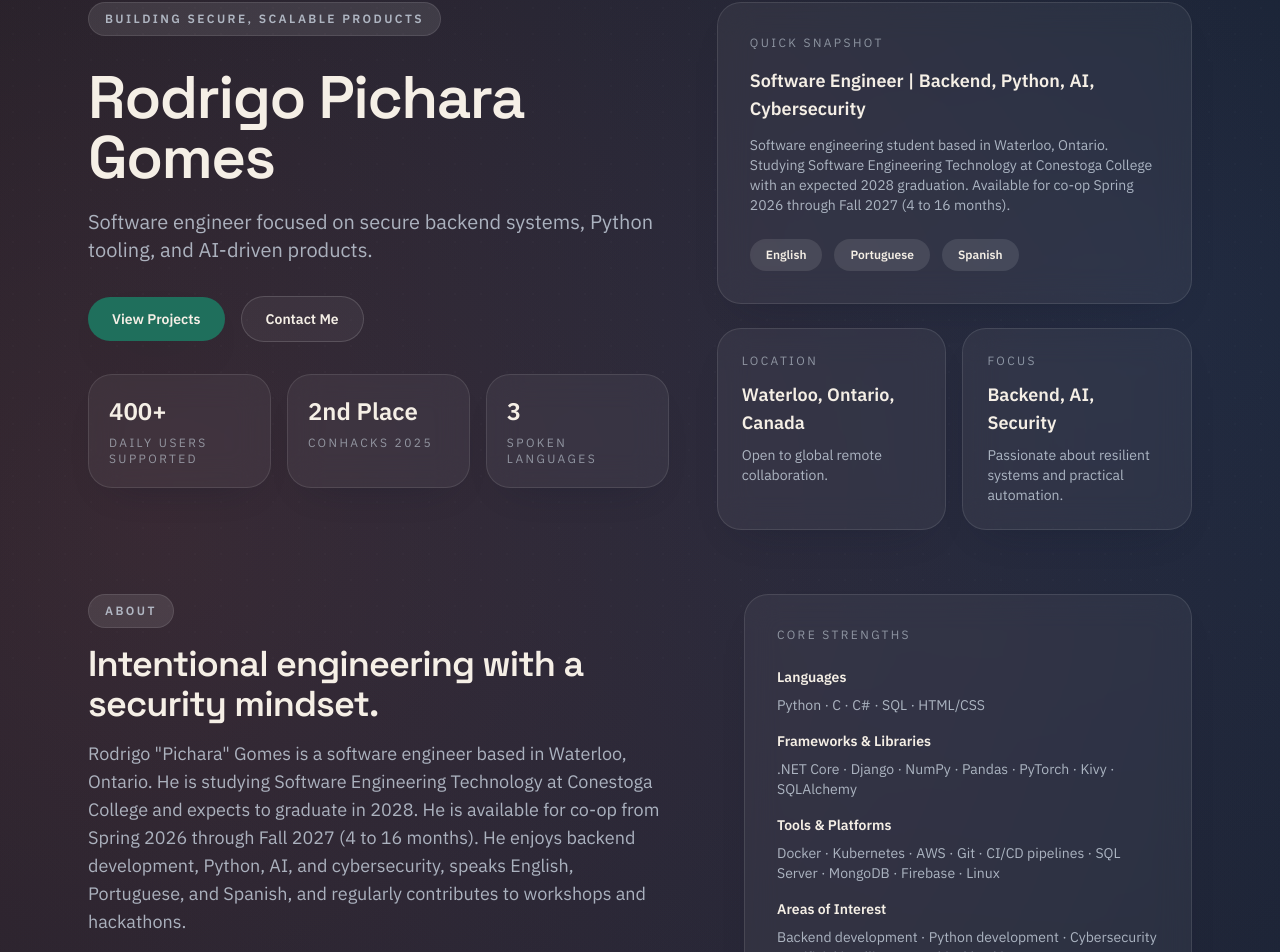
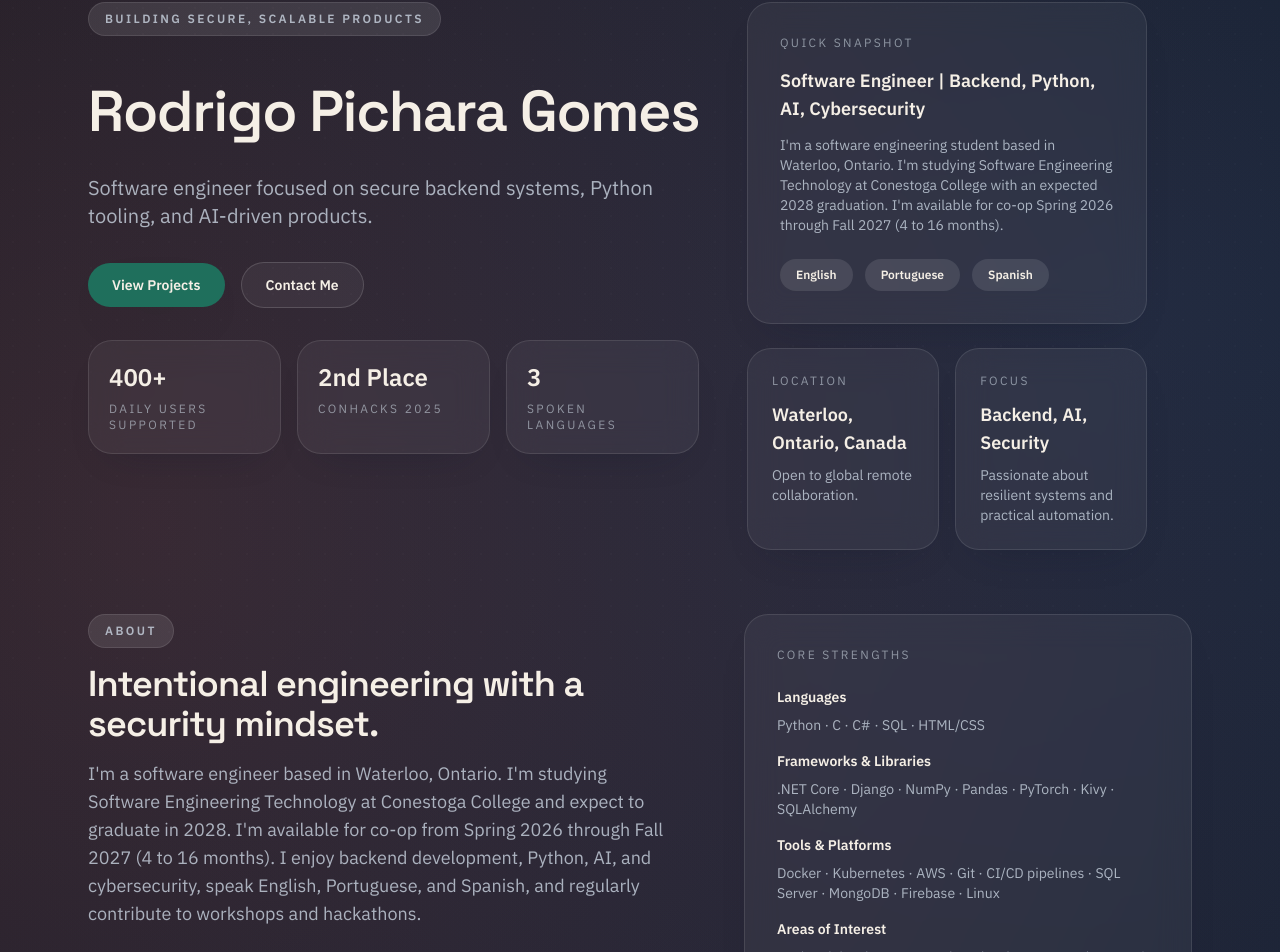
Before and after one commit to Pichara/pichara.github.io, a React (Vite) app: page / in a window 1280 px wide. Shown: the part 135-1087 px from the top of the page. Built offline with nearby package versions, Linux system fonts and the light colour scheme; the HTML template or start-up script is replaced by a standard one.

Commit message:
Rewrite about in first person and keep name on one line

```diff
--- a/src/App.tsx
+++ b/src/App.tsx
@@ -104,7 +104,7 @@ export default function App() {
           <div className="space-y-8" data-reveal>
             <span className="pill">Building secure, scalable products</span>
             <div className="space-y-5">
-              <h1 className="font-display text-4xl font-semibold tracking-tight sm:text-5xl lg:text-6xl">
+              <h1 className="font-display text-[clamp(1.4rem,4.5vw,3.75rem)] font-semibold tracking-tight whitespace-nowrap">
                 {profile.name}
               </h1>
               <p className="text-lg text-mist/80 md:text-xl">{profile.tagline}</p>
--- a/src/data.ts
+++ b/src/data.ts
@@ -16,9 +16,9 @@ export const profile = {
   tagline:
     "Software engineer focused on secure backend systems, Python tooling, and AI-driven products.",
   summaryShort:
-    "Software engineering student based in Waterloo, Ontario. Studying Software Engineering Technology at Conestoga College with an expected 2028 graduation. Available for co-op Spring 2026 through Fall 2027 (4 to 16 months).",
+    "I'm a software engineering student based in Waterloo, Ontario. I'm studying Software Engineering Technology at Conestoga College with an expected 2028 graduation. I'm available for co-op Spring 2026 through Fall 2027 (4 to 16 months).",
   summaryLong:
-    "Rodrigo \"Pichara\" Gomes is a software engineer based in Waterloo, Ontario. He is studying Software Engineering Technology at Conestoga College and expects to graduate in 2028. He is available for co-op from Spring 2026 through Fall 2027 (4 to 16 months). He enjoys backend development, Python, AI, and cybersecurity, speaks English, Portuguese, and Spanish, and regularly contributes to workshops and hackathons.",
+    "I'm a software engineer based in Waterloo, Ontario. I'm studying Software Engineering Technology at Conestoga College and expect to graduate in 2028. I'm available for co-op from Spring 2026 through Fall 2027 (4 to 16 months). I enjoy backend development, Python, AI, and cybersecurity, speak English, Portuguese, and Spanish, and regularly contribute to workshops and hackathons.",
   languages: ["English", "Portuguese", "Spanish"]
 };
 
```
